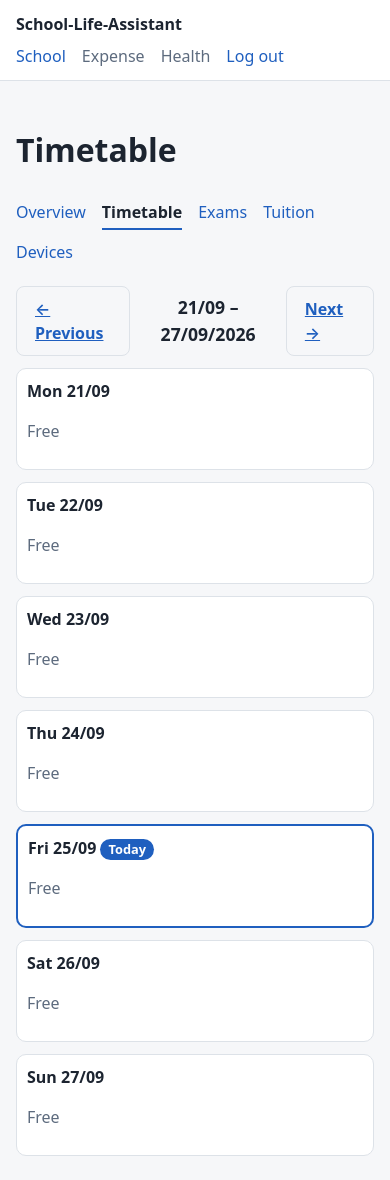
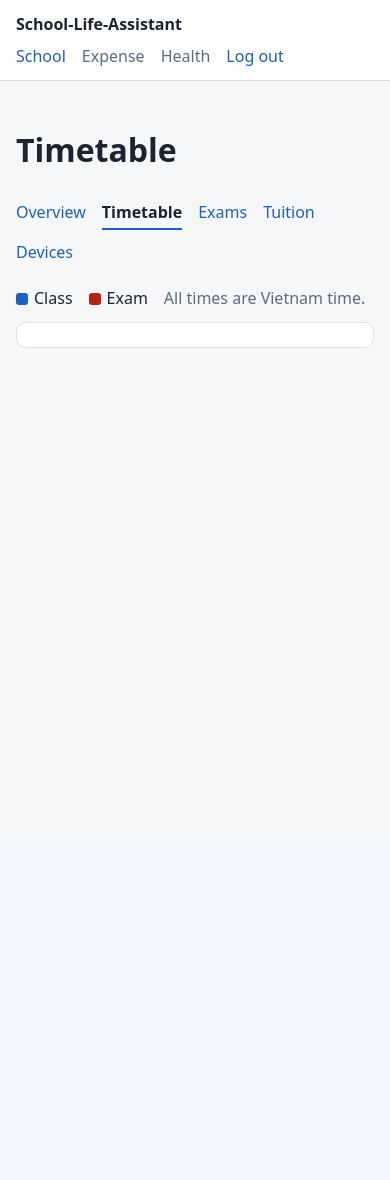
Before and after one commit to nguyenkhangvy/School-Life-Assistant, a Flask app: page /school/timetable in a window 390 px wide. After the commit the page ends 348 px from the top, so only its background shows below. Run offline with Flask 3, Linux system fonts and the light colour scheme; the visitor is signed in with stand-in values (Sample User, id 1); data that the repository does not hold is empty; some libraries are stand-ins or nearby versions.

Commit message:
feat(school): timetable as a calendar, IUPay link on the tuition page
- Timetable is now a FullCalendar calendar (6.1.21 from jsDelivr, pinned
  with an integrity hash): week view with a time grid on laptops, list
  view on phones, and Month / Week / Day / List buttons. Classes are
  blue, exams red; dates are day/month.
- A JSON feed (/school/api/calendar) sends the logged-in user's classes
  and exams as Vietnam wall-clock times; the calendar shows them as-is
  so times stay in Vietnam time on any device. Ranges are limited to
  62 days; bad ranges get 400.
- Event text is inserted with textContent, never as HTML.
- Tuition page: "Pay on IUPay" opens https://iupay.hcmiu.edu.vn/search/dhqt
  in a new tab (rel="noopener noreferrer").

Co-Authored-By: Claude Opus 5.5 <noreply@anthropic.com>

```diff
--- a/app/school/routes.py
+++ b/app/school/routes.py
@@ -1,6 +1,6 @@
 from datetime import date, timedelta
 
-from flask import Blueprint, flash, redirect, render_template, request, url_for
+from flask import Blueprint, flash, jsonify, redirect, render_template, request, url_for
 from flask_login import current_user, login_required
 from sqlalchemy import select
 
@@ -104,22 +104,43 @@ def index():
 @bp.get("/timetable")
 @login_required
 def timetable():
-    today = schedule.vietnam_date(utcnow())
+    return render_template("school/timetable.html")
+
+
+MAX_CALENDAR_DAYS = 62  # a month view asks for about 6 weeks
+
+
+def _wall_clock(moment_utc):
+    """Naive UTC -> Vietnam wall-clock time without an offset, e.g. '2026-09-29T08:00:00'.
+    The calendar shows these as they are, so times stay in Vietnam time on any device."""
+    return (moment_utc + schedule.VIETNAM_OFFSET).isoformat(timespec="seconds")
+
+
+def _calendar_event(item):
+    event = {
+        "title": f"{item.label}: {item.title}" if item.label else item.title,
+        "start": _wall_clock(item.start_at),
+        "classNames": [f"event-{item.kind}"],
+        "extendedProps": {"kind": item.kind, "code": item.code, "room": item.room},
+    }
+    if item.end_at:
+        event["end"] = _wall_clock(item.end_at)
+    return event
+
+
+@bp.get("/api/calendar")
+@login_required
+def calendar_feed():
+    """Events for FullCalendar. start/end are Vietnam dates (end exclusive)."""
     try:
-        chosen = date.fromisoformat(request.args.get("week", ""))
-    except ValueError:
-        chosen = today
-    monday = schedule.monday_of(chosen)
-    return render_template(
-        "school/timetable.html",
-        days=schedule.week(current_user.id, monday),
-        monday=monday,
-        sunday=monday + timedelta(days=6),
-        previous_week=monday - timedelta(days=7),
-        next_week=monday + timedelta(days=7),
-        this_week=schedule.monday_of(today),
-        today=today,
-    )
+        start = date.fromisoformat(request.args["start"][:10])
+        end = date.fromisoformat(request.args["end"][:10])
+    except (KeyError, ValueError):
+        return jsonify(error="start and end dates are required"), 400
+    if not start < end or (end - start).days > MAX_CALENDAR_DAYS:
+        return jsonify(error=f"the range must be 1 to {MAX_CALENDAR_DAYS} days"), 400
+    items = schedule.items_between(current_user.id, schedule.day_start_utc(start), schedule.day_start_utc(end))
+    return jsonify([_calendar_event(item) for item in items])
 
 
 @bp.get("/exams")
--- a/app/static/css/style.css
+++ b/app/static/css/style.css
@@ -186,13 +186,6 @@ code { font-family: ui-monospace, Consolas, monospace; font-size: 0.95em; }
 .item-time { font-weight: 700; font-variant-numeric: tabular-nums; }
 .item-meta { color: var(--muted); font-size: 0.9rem; }
 
-.week-nav { display: flex; align-items: center; justify-content: space-between; gap: 8px; }
-.week-nav h2 { margin: 0; font-size: 1.1rem; text-align: center; }
-.week { display: grid; gap: 12px; margin-top: 12px; }
-@media (min-width: 1000px) { .week { grid-template-columns: repeat(7, minmax(0, 1fr)); } }
-.day { background: var(--surface); border: 1px solid var(--border); border-radius: var(--radius); padding: 10px; }
-.day h3 { margin: 0 0 8px; font-size: 1rem; }
-.day.is-today { border-color: var(--accent); border-width: 2px; }
 
 .changes { margin: 0; padding-left: 18px; }
 .change { margin-bottom: 6px; }
@@ -202,3 +195,54 @@ code { font-family: ui-monospace, Consolas, monospace; font-size: 0.95em; }
 .facts { display: grid; grid-template-columns: max-content 1fr; gap: 6px 16px; margin: 0; }
 .facts dt { color: var(--muted); }
 .facts dd { margin: 0; }
+
+/* School: tuition payment */
+.pay-card { display: flex; flex-wrap: wrap; align-items: center; justify-content: space-between; gap: 12px; }
+.pay-card h2, .pay-card p { margin: 0 0 4px; }
+.button { text-decoration: none; }
+
+/* School: timetable calendar (FullCalendar) */
+:root {
+  --class-color: #1f5fbf;
+  --exam-color: #b42318;
+}
+.legend { display: flex; flex-wrap: wrap; align-items: center; gap: 6px 16px; margin: 0 0 12px; }
+.legend-item::before {
+  content: ""; display: inline-block; width: 12px; height: 12px; margin-right: 6px;
+  vertical-align: -1px; border-radius: 3px;
+}
+.legend-class::before { background: var(--class-color); }
+.legend-exam::before { background: var(--exam-color); }
+.calendar-card { padding: 12px; overflow-x: auto; }
+.fc {
+  --fc-page-bg-color: var(--surface);
+  --fc-neutral-bg-color: var(--bg);
+  --fc-list-event-hover-bg-color: var(--bg);
+  --fc-border-color: var(--border);
+  --fc-today-bg-color: rgba(31, 95, 191, 0.08);
+  --fc-now-indicator-color: var(--error);
+  --fc-button-bg-color: var(--accent);
+  --fc-button-border-color: var(--accent);
+  --fc-button-hover-bg-color: var(--accent);
+  --fc-button-hover-border-color: var(--accent);
+  --fc-button-active-bg-color: var(--text);
+  --fc-button-active-border-color: var(--text);
+  --fc-button-text-color: var(--accent-text);
+  color: var(--text);
+}
+.fc .fc-toolbar-title { font-size: 1.15rem; }
+.fc .fc-button { font-size: 0.9rem; text-transform: none; }
+.fc .fc-toolbar { flex-wrap: wrap; gap: 8px; }
+.fc .event-class { background: var(--class-color); border-color: var(--class-color); color: #fff; }
+.fc .event-exam { background: var(--exam-color); border-color: var(--exam-color); color: #fff; }
+.fc .fc-list-event.event-class, .fc .fc-list-event.event-exam { background: transparent; color: var(--text); }
+.fc .fc-list-event.event-class .fc-list-event-dot { border-color: var(--class-color); }
+.fc .fc-list-event.event-exam .fc-list-event-dot { border-color: var(--exam-color); }
+.fc .event-time { font-weight: 700; font-size: 0.8rem; }
+.fc .event-title { font-size: 0.85rem; line-height: 1.25; }
+.fc .event-room { font-size: 0.8rem; opacity: 0.9; }
+.fc .fc-list-event .event-time { display: none; }
+@media (prefers-color-scheme: dark) {
+  :root { --class-color: #3d7be0; --exam-color: #d64545; }
+  .fc { --fc-today-bg-color: rgba(110, 162, 242, 0.12); }
+}
--- /dev/null
+++ b/app/static/js/timetable.js
@@ -0,0 +1,97 @@
+// Timetable calendar (FullCalendar 6). The feed sends Vietnam wall-clock times without an
+// offset; with timeZone "UTC" the calendar shows them exactly as sent, on any device.
+document.addEventListener("DOMContentLoaded", function () {
+  var element = document.getElementById("calendar");
+  if (!element || !window.FullCalendar) {
+    return;
+  }
+  var VIETNAM_OFFSET_MS = 7 * 60 * 60 * 1000;
+  var narrow = window.matchMedia("(max-width: 700px)").matches;
+  var clock = { hour: "2-digit", minute: "2-digit", hour12: false };
+
+  function textElement(tag, className, text) {
+    var node = document.createElement(tag);
+    node.className = className;
+    node.textContent = text; // course names and rooms come from EduSoft: never insert them as HTML
+    return node;
+  }
+
+  // Dates the Vietnamese way (day/month). FullCalendar hands formatters {year, month (0-11), day, marker}.
+  var WEEKDAYS = ["Sun", "Mon", "Tue", "Wed", "Thu", "Fri", "Sat"];
+  var WEEKDAYS_LONG = ["Sunday", "Monday", "Tuesday", "Wednesday", "Thursday", "Friday", "Saturday"];
+  function pad(n) {
+    return (n < 10 ? "0" : "") + n;
+  }
+  function dayMonth(d) {
+    return pad(d.day) + "/" + pad(d.month + 1);
+  }
+  function fullDate(d) {
+    return dayMonth(d) + "/" + d.year;
+  }
+  function weekTitle(arg) {
+    return dayMonth(arg.start) + " – " + fullDate(arg.end || arg.start);
+  }
+  function dayTitle(arg) {
+    return WEEKDAYS_LONG[arg.date.marker.getUTCDay()] + " " + fullDate(arg.date);
+  }
+
+  function roomLabel(room) {
+    if (!room) {
+      return "";
+    }
+    return room.toUpperCase().indexOf("ONLINE") === 0 ? "Online" : room;
+  }
+
+  var calendar = new FullCalendar.Calendar(element, {
+    timeZone: "UTC",
+    now: function () {
+      return new Date(Date.now() + VIETNAM_OFFSET_MS); // "now" in Vietnam, for the red now-line
+    },
+    initialView: narrow ? "listWeek" : "timeGridWeek",
+    firstDay: 1,
+    headerToolbar: narrow
+      ? { left: "prev,next today", center: "", right: "listWeek,timeGridDay,dayGridMonth" }
+      : { left: "prev,next today", center: "title", right: "dayGridMonth,timeGridWeek,timeGridDay,listWeek" },
+    footerToolbar: narrow ? { center: "title" } : false,
+    buttonText: { today: "Today", month: "Month", week: "Week", day: "Day", list: "List" },
+    slotMinTime: "07:00:00",
+    slotMaxTime: "19:00:00",
+    allDaySlot: false,
+    nowIndicator: true,
+    height: "auto",
+    slotLabelFormat: clock,
+    eventTimeFormat: clock,
+    noEventsText: "No classes or exams in this period.",
+    views: {
+      timeGridWeek: { titleFormat: weekTitle },
+      listWeek: { titleFormat: weekTitle },
+      timeGridDay: { titleFormat: dayTitle },
+    },
+    dayHeaderContent: function (arg) {
+      var name = WEEKDAYS[arg.date.getUTCDay()];
+      if (arg.view.type === "dayGridMonth") {
+        return name;
+      }
+      return name + " " + pad(arg.date.getUTCDate()) + "/" + pad(arg.date.getUTCMonth() + 1);
+    },
+    listDayFormat: function (arg) {
+      return WEEKDAYS_LONG[arg.date.marker.getUTCDay()];
+    },
+    listDaySideFormat: function (arg) {
+      return fullDate(arg.date);
+    },
+    events: element.dataset.feed,
+    eventContent: function (arg) {
+      var room = roomLabel(arg.event.extendedProps.room);
+      var nodes = [
+        textElement("div", "event-time", arg.timeText),
+        textElement("div", "event-title", arg.event.title),
+      ];
+      if (room) {
+        nodes.push(textElement("div", "event-room", room));
+      }
+      return { domNodes: nodes };
+    },
+  });
+  calendar.render();
+});
--- a/app/templates/base.html
+++ b/app/templates/base.html
@@ -34,5 +34,6 @@
     {% endwith %}
     {% block content %}{% endblock %}
   </main>
+  {% block scripts %}{% endblock %}
 </body>
 </html>
--- a/app/templates/school/index.html
+++ b/app/templates/school/index.html
@@ -20,7 +20,7 @@
       {% else %}
         <p class="muted">No classes or exams tomorrow.</p>
       {% endif %}
-      <p><a href="{{ url_for('school.timetable') }}">Whole week →</a></p>
+      <p><a href="{{ url_for('school.timetable') }}">Open the calendar →</a></p>
     </section>
 
     <section class="card">
--- a/app/templates/school/timetable.html
+++ b/app/templates/school/timetable.html
@@ -1,29 +1,24 @@
 {% extends "base.html" %}
-{% from "school/_item.html" import schedule_item %}
 {% block title %}Timetable · School-Life-Assistant{% endblock %}
 {% block content %}
   <h1>Timetable</h1>
   {% include "school/_subnav.html" %}
 
-  <div class="week-nav">
-    <a class="button secondary" href="{{ url_for('school.timetable', week=previous_week.isoformat()) }}">← Previous</a>
-    <h2>{{ monday.strftime("%d/%m") }} – {{ sunday.strftime("%d/%m/%Y") }}</h2>
-    <a class="button secondary" href="{{ url_for('school.timetable', week=next_week.isoformat()) }}">Next →</a>
-  </div>
-  {% if monday != this_week %}
-    <p class="center"><a href="{{ url_for('school.timetable') }}">Back to this week</a></p>
-  {% endif %}
+  <p class="legend">
+    <span class="legend-item legend-class">Class</span>
+    <span class="legend-item legend-exam">Exam</span>
+    <span class="muted">All times are Vietnam time.</span>
+  </p>
 
-  <div class="week">
-    {% for day, items in days %}
-      <section class="day{% if day == today %} is-today{% endif %}">
-        <h3>{{ day | day_label }}{% if day == today %} <span class="badge">Today</span>{% endif %}</h3>
-        {% if items %}
-          <ul class="items">{% for item in items %}{{ schedule_item(item) }}{% endfor %}</ul>
-        {% else %}
-          <p class="muted">Free</p>
-        {% endif %}
-      </section>
-    {% endfor %}
+  <div class="card calendar-card">
+    <div id="calendar" data-feed="{{ url_for('school.calendar_feed') }}"></div>
+    <noscript>The calendar needs JavaScript. Your classes for today and tomorrow are on the Overview page.</noscript>
   </div>
 {% endblock %}
+
+{% block scripts %}
+  <script src="https://cdn.jsdelivr.net/npm/fullcalendar@6.1.21/index.global.min.js"
+          integrity="sha384-WDvnzcla8X1CQM97EnYyl4OoTCvmMFp5lBiVNO3IjVdvLMOUjwt+iuYb/Mru5A9v"
+          crossorigin="anonymous"></script>
+  <script src="{{ url_for('static', filename='js/timetable.js') }}"></script>
+{% endblock %}
```
Also changed, not shown: app/school/services/schedule.py (+0 -11 lines), app/templates/school/tuition.html (+10 -0 lines), tests/test_school_schedule_pages.py (+58 -20 lines).
